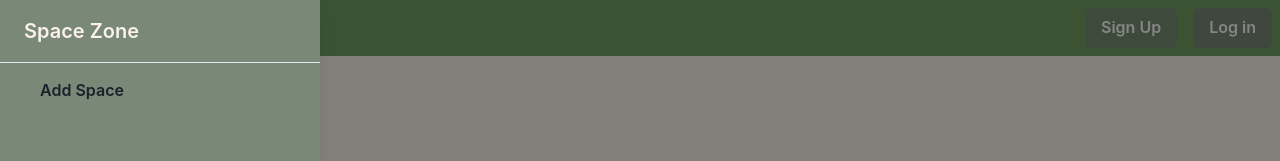
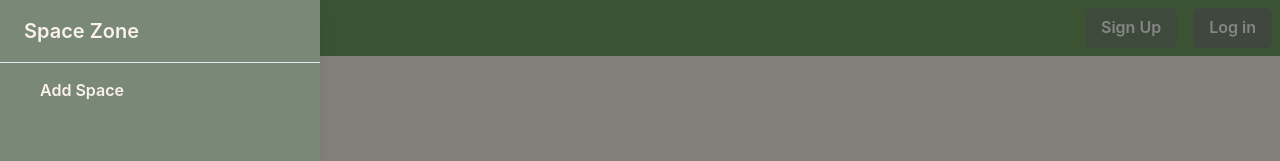
Before and after one commit to H-A-L-F/SpaceZone, a React (Create React App) app: page / in a window 1280 px wide. Both pictures are taken after a click on the button "Search database". Shown: the top 161 px of the page. Built offline with nearby package versions, Linux system fonts and the light colour scheme.

Commit message:
btn theme

```diff
--- a/src/Theme.js
+++ b/src/Theme.js
@@ -1,4 +1,6 @@
 import {
+    defineStyle,
+    defineStyleConfig,
     extendTheme
 } from '@chakra-ui/react';
 import { inputAnatomy } from '@chakra-ui/anatomy'
@@ -17,7 +19,17 @@ const baseStyle = definePartsStyle({
     },
 })
 
+const primaryBtn = defineStyle({
+    color: "quartry.50",
+    _hover: { color: "primary.700", bg: "quartery.50" },
+    textColor: "quartry.50",
+})
+
 const inputTheme = defineMultiStyleConfig({ baseStyle })
+
+export const buttonTheme = defineStyleConfig({
+    variants: { primaryBtn },
+})
 
 const config = {
     initialColorMode: 'light',
@@ -94,6 +106,7 @@ const theme = extendTheme({
         Input: inputTheme,
         NumberInput: inputTheme,
         TexteInput: inputTheme,
+        Button: buttonTheme,
     },
 });
 
--- a/src/layouts/MasterLayout.jsx
+++ b/src/layouts/MasterLayout.jsx
@@ -24,7 +24,7 @@ const MasterLayout = ({ children }) => {
                 <DrawerContent bg="primary.500">
                     <DrawerHeader borderBottomWidth='1px'>Space Zone</DrawerHeader>
                     <DrawerBody>
-                        <Button variant="ghost" w="full" alignContent="initial">
+                        <Button variant="primaryBtn" w="full" alignContent="initial">
                             <NavLink to="/space/add">Add Space</NavLink>
                             <Spacer />
                         </Button>
```
